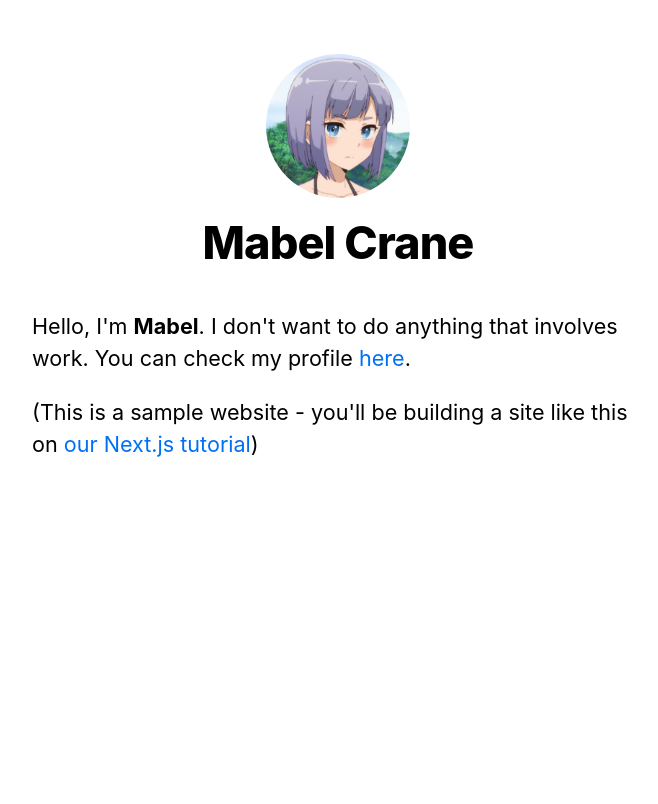
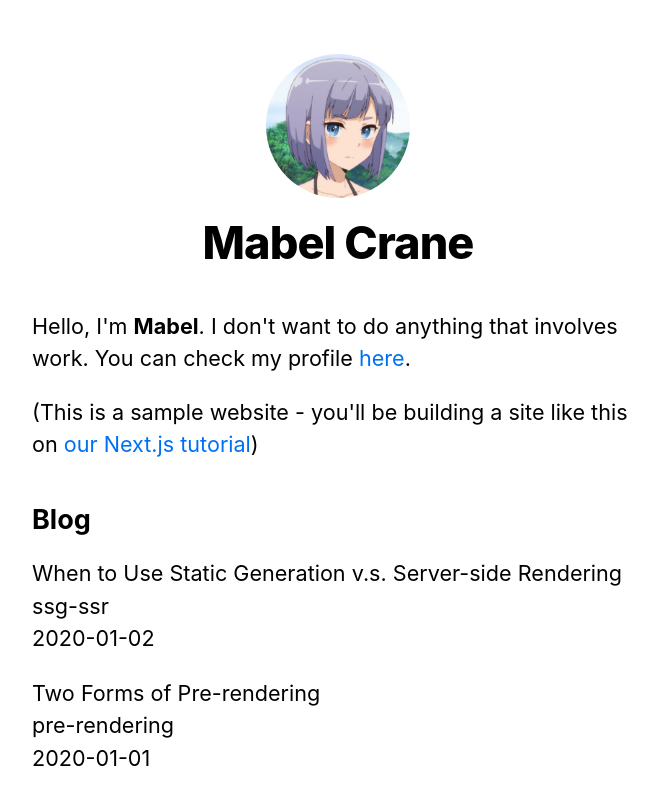
Before and after one commit to 4ndrs/nextjs-blog, a Next.js app: page / in a window 1280 px wide. Shown: the top 804 px of the page, without its empty margins (302-960 px from the left). Built offline with nearby package versions, Linux system fonts and the light colour scheme.

Commit message:
Add `Implement getStaticProps` modifications

```diff
--- a/pages/index.tsx
+++ b/pages/index.tsx
@@ -2,7 +2,21 @@
 import Layout, { siteTitle } from "../components/layout";
 import utilStyles from "../styles/utils.module.css";
 
-const Home = () => (
+import { getSortedPostsData } from "../lib/posts";
+
+export const getStaticProps = async () => {
+  const allPostsData = getSortedPostsData();
+
+  return {
+    props: {
+      allPostsData,
+    },
+  };
+};
+
+type HomeProps = Awaited<ReturnType<typeof getStaticProps>>["props"];
+
+const Home = ({ allPostsData }: HomeProps) => (
   <Layout home>
     <Head>
       <title>{siteTitle}</title>
@@ -18,6 +32,20 @@
         <a href="https://nextjs.org/learn">our Next.js tutorial</a>)
       </p>
     </section>
+    <section className={`${utilStyles.headingMd} ${utilStyles.padding1px}`}>
+      <h2 className={utilStyles.headingLg}>Blog</h2>
+      <ul className={utilStyles.list}>
+        {allPostsData.map(({ id, date, title }) => (
+          <li className={utilStyles.listItem} key={id}>
+            {title}
+            <br />
+            {id}
+            <br />
+            {date}
+          </li>
+        ))}
+      </ul>
+    </section>
   </Layout>
 );
 
```
